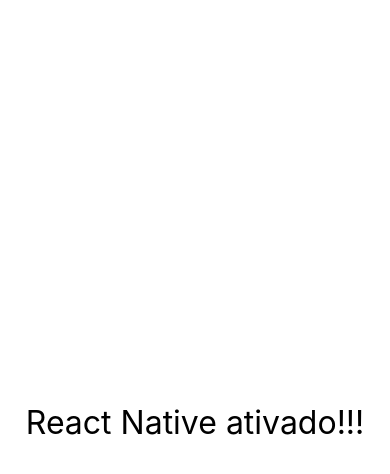
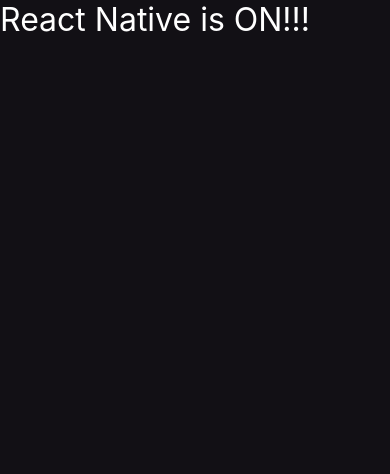
Before and after one commit to leonardo-silva/todolist2023, a React Native app: screen / in a window 390 px wide. Shown: the top 474 px of the page. Built offline with nearby package versions, Linux system fonts and the light colour scheme.

Commit message:
Inclusão da tela Home e separação dos estilos em outro arquivo

```diff
--- a/App.js
+++ b/App.js
@@ -1,27 +1,13 @@
-import { StatusBar } from 'expo-status-bar';
+import { StatusBar } from 'react-native';
 import React from 'react';
-import { StyleSheet, Text, View } from 'react-native';
+
+import { Home } from './src/screens/Home';
 
 export default function App() {
   return (
-    <View style={styles.container}>
-      <Text style={styles.text}>
-        React Native ativado!!!
-      </Text>
-      <StatusBar style="auto" />
-    </View>
+    <>
+      <StatusBar barStyle="light-content" />
+      <Home />
+    </>
   );
 }
-
-const styles = StyleSheet.create({
-  container: {
-    flex: 1,
-    backgroundColor: 'white',
-    alignItems: 'center',
-    justifyContent: 'center',
-  },
-  text: {
-    color: 'black',
-    fontSize: 32
-  }
-});
--- /dev/null
+++ b/src/screens/Home/index.js
@@ -0,0 +1,14 @@
+import React from 'react';
+import { Text, SafeAreaView } from 'react-native';
+
+import { styles } from './styles';
+
+export function Home() {
+  return (
+    <SafeAreaView style={styles.container}>
+      <Text style={styles.text}>
+        React Native is ON!!!
+      </Text>
+    </SafeAreaView>
+  );
+}
--- /dev/null
+++ b/src/screens/Home/styles.js
@@ -0,0 +1,12 @@
+import { StyleSheet } from 'react-native';
+
+export const styles = StyleSheet.create({
+  container: {
+    flex: 1,
+    backgroundColor: '#121015',
+  },
+  text: {
+    color: 'white',
+    fontSize: 32
+  }
+});
```
